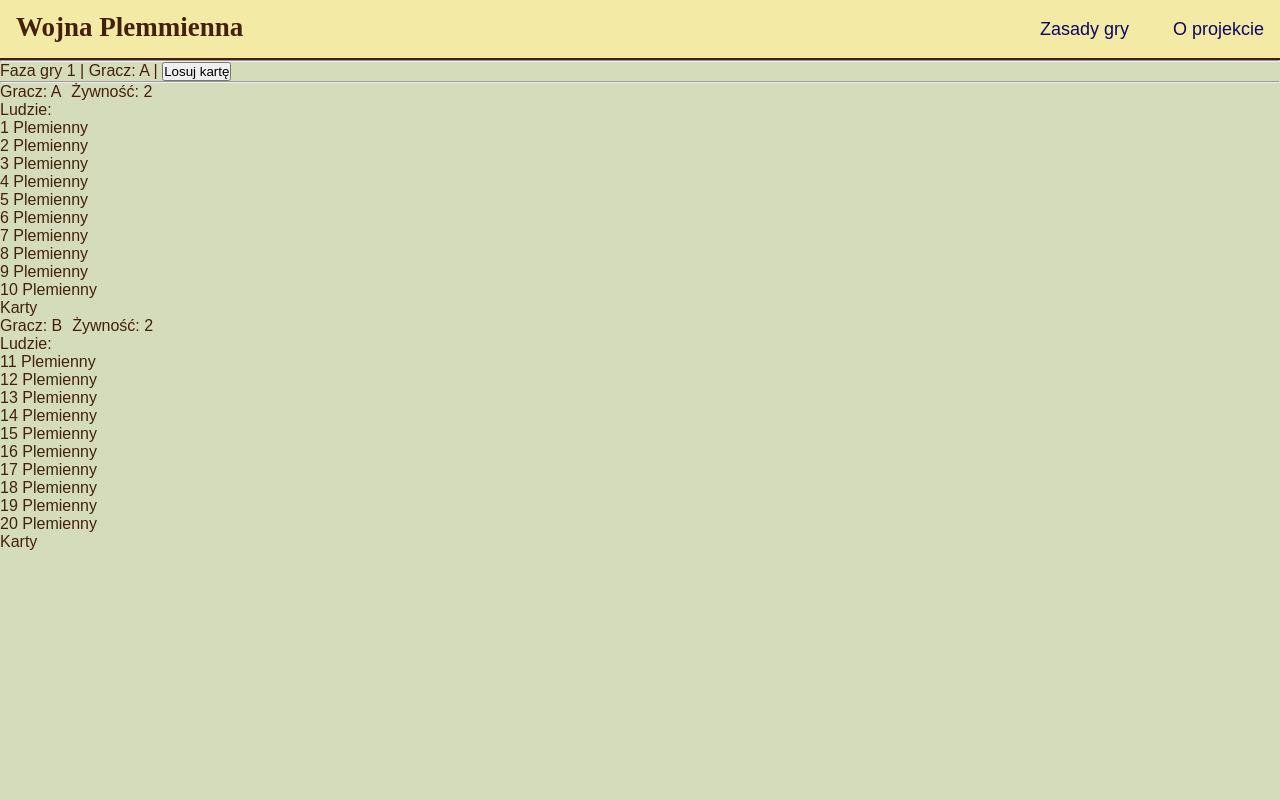
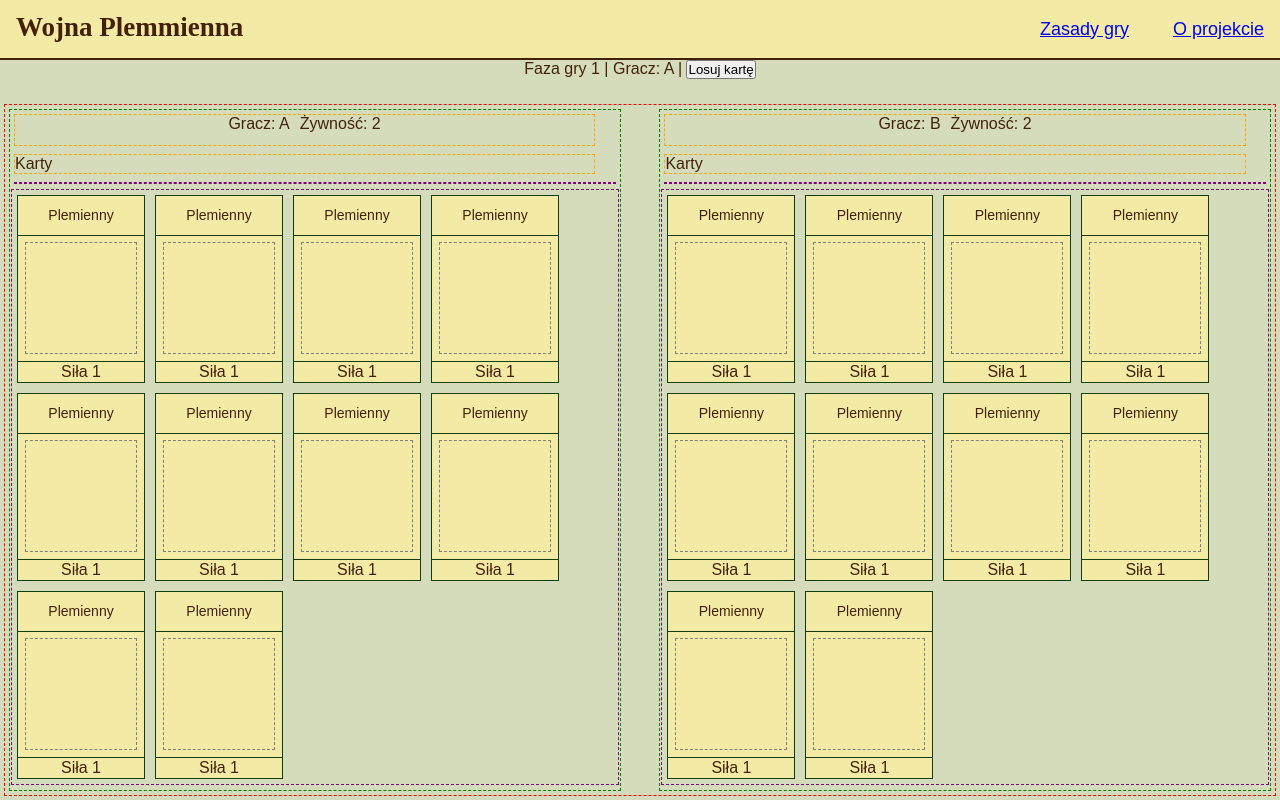
Before and after one commit to sebek78/js-game-tribal-warfare, a React app: page /game in a window 1280 px wide. Built offline with nearby package versions, Linux system fonts and the light colour scheme; a web font is replaced by a local one; what redux-immutable-state-invariant would draw is missing.

Commit message:
Add Card component

```diff
--- /dev/null
+++ b/src/components/game/Card.js
@@ -0,0 +1,39 @@
+import React, { useEffect } from "react";
+import PropTypes from "prop-types";
+
+const Card = ({ data }) => {
+  useEffect(() => {
+    //console.log(data);
+  }, []);
+
+  const renderCardType = cardType => {
+    switch (cardType) {
+      case "food":
+        return `żywność +`;
+      case "person":
+        return `Siła `;
+      default:
+        return "Nieznany typ karty";
+    }
+  };
+
+  return (
+    <div className="card">
+      <div className="card__name">
+        <div>{data.name}</div>
+      </div>
+      <div className="card__image">
+        <div className="TEST-image"></div>
+      </div>
+      <div className="card__value">{`${renderCardType(data.type)}${
+        data.value
+      }`}</div>
+    </div>
+  );
+};
+
+Card.propTypes = {
+  data: PropTypes.object.isRequired
+};
+
+export default Card;
--- a/src/components/game/Game.js
+++ b/src/components/game/Game.js
@@ -4,6 +4,7 @@ import * as gameActions from "../../redux/actions/gameActions";
 import * as deckActions from "../../redux/actions/deckActions";
 import PropTypes from "prop-types";
 import Header from "./../common/Header";
+import Card from "./Card";
 
 class Game extends React.Component {
   state = {
@@ -56,24 +57,13 @@ class Game extends React.Component {
     }
   };
 
-  renderCardType = (cardType, cardValue) => {
-    switch (cardType) {
-      case "food":
-        return `(żywność: +${cardValue})`;
-      case "person":
-        return `(siła: ${cardValue})`;
-      default:
-        return "Nieznany typ karty";
-    }
-  };
-
   render() {
     console.log("render");
     //console.log(this.state.deck);
     return (
-      <div>
+      <div className="game">
         <Header />
-        <hr />
+        <div className="game__message-box">
           <span>Faza gry {this.state.game.phase}</span>
           {" | "}
           <span>
@@ -90,40 +80,30 @@ class Game extends React.Component {
           >
             {this.renderSwitch(this.state.game.phase)}
           </button>
-        <hr />
+        </div>
+        <div className="game__table">
           {this.state.players.map((player, j) => {
             return (
-            <div key={j} className="playerView">
-              <p>
+              <div key={j} className="game__playerView">
+                <div className="game__playerInfo">
                   Gracz: {this.state.players[j].name}
                   <span style={{ marginLeft: 10 }}>
                     Żywność: {this.state.players[j].food}
                   </span>
-              </p>
-              <p>Ludzie:</p>
-              <ul>
-                {this.state.people.map((person, i) => {
-                  if (person.owner === j) {
-                    return (
-                      <li key={i}>
-                        {i + 1} {person.name}
-                      </li>
-                    );
-                  }
-                })}
-              </ul>
-              <p>Karty</p>
-              <ul>
+                </div>
+                <p className="playerView__label">Karty</p>
+                <div className="playerView__hand">
                   {this.state.deck.map((card, k) => {
+                    let key2 = k + 1000;
                     if (card.owner === j) {
                       return (
-                      <li key={k}>
-                        {`${card.name.toString()} `}
-                        {this.renderCardType(card.type, card.value)}
+                        <div className="TEST-temp" key={k}>
+                          <Card data={card} />
                           {this.state.game.phase === 2 &&
                           this.state.game.currentPlayer === j &&
                           card.type === "food" ? (
                             <button
+                              key={key2}
                               onClick={() =>
                                 this.props.gainFood(card.id, card.value, j)
                               }
@@ -133,14 +113,22 @@ class Game extends React.Component {
                           ) : (
                             ""
                           )}
-                      </li>
+                        </div>
                       );
                     }
                   })}
-              </ul>
+                </div>
+                <div className="playerView__cards">
+                  {this.state.people.map((person, i) => {
+                    if (person.owner === j) {
+                      return <Card key={i} data={person} />;
+                    }
+                  })}
+                </div>
               </div>
             );
           })}
+        </div>
       </div>
     );
   }
--- a/src/index.scss
+++ b/src/index.scss
@@ -1,6 +1,9 @@
 @import "./scss/variables";
-@import "./components/home/homePage";
-@import "./components/common/header";
+@import "./scss/mixins";
+@import "./scss/homePage";
+@import "./scss/header";
+@import "./scss/game";
+@import "./scss/card";
 
 * {
   margin: 0;
--- a/src/redux/reducers/initialState.js
+++ b/src/redux/reducers/initialState.js
@@ -17,9 +17,10 @@ initialState.deck = shuffledDeck;
 
 export const person = {
   name: "Plemienny",
+  type: "person",
   owner: null,
   prisoner: false,
-  strength: 1,
+  value: 1,
   meleeWeapon: null,
   rangedWeapon: null
 };
--- /dev/null
+++ b/src/scss/_card.scss
@@ -0,0 +1,32 @@
+.card {
+  border: $border-thin-primary;
+  width: 128px;
+  height: 188px;
+  margin: 5px;
+  text-align: center;
+  display: flex;
+  flex-direction: column;
+  background-color: $bcg-card-color;
+  .card__name {
+    @include flex-center;
+    height: 40px;
+    line-height: 16px;
+    text-align: center;
+    font-size: 14px;
+    border-bottom: $border-thin-primary;
+  }
+  .card__image {
+    height: 126px;
+    @include flex-center;
+    .TEST-image {
+      width: 110px;
+      height: 110px;
+      outline: 1px dashed gray;
+      margin: 2px auto;
+    }
+  }
+  .card__value {
+    border-top: $border-thin-primary;
+    line-height: 20px;
+  }
+}
--- /dev/null
+++ b/src/scss/_game.scss
@@ -0,0 +1,57 @@
+.TEST-temp {
+  outline: 1px dashed red;
+  margin: 5px;
+  width: 110px;
+  display: inline-block;
+}
+
+.game {
+  display: flex;
+  flex-direction: column;
+  height: 100vh;
+
+  .game__message-box {
+    text-align: center;
+    height: 40px;
+  }
+  .game__table {
+    flex-grow: 1;
+    display: flex;
+    justify-content: space-between;
+    outline: 1px dashed red;
+    margin: 5px;
+  }
+  .game__playerView {
+    outline: 1px dashed green;
+    margin: 5px;
+    //flex-grow: 1;
+    width: 48%;
+    display: flex;
+    flex-direction: column;
+  }
+  .game__playerInfo {
+    width: 95%;
+    height: 30px;
+    outline: 1px dashed orange;
+    text-align: center;
+    margin: 5px;
+  }
+  .playerView__cards {
+    //flex-grow: 1;
+    outline: 1px dashed purple;
+    margin: 2px;
+    display: flex;
+    flex-wrap: wrap;
+    justify-content: flex-start;
+    //align-items: flex-start;
+  }
+  .playerView__label {
+    width: 95%;
+    outline: 1px dashed orange;
+    margin: 5px;
+  }
+  .playerView__hand {
+    margin: 5px;
+    outline: 1px dashed purple;
+  }
+}
--- a/src/components/common/_header.scss
+++ b/src/scss/_header.scss
@@ -1,5 +1,3 @@
-@import "./../../scss/variables";
-
 .header {
   display: flex;
   height: 80px;
--- /dev/null
+++ b/src/scss/_mixins.scss
@@ -0,0 +1,18 @@
+.text__link {
+  &:visited {
+    color: $secondary-color;
+    font-size: $higher-font;
+    text-decoration: none;
+  }
+  &:hover,
+  &:active {
+    color: $primary-color;
+    text-decoration: underline;
+  }
+}
+
+@mixin flex-center() {
+  display: flex;
+  justify-content: center;
+  align-items: center;
+}
--- a/src/scss/_variables.scss
+++ b/src/scss/_variables.scss
@@ -12,14 +12,4 @@ $big-font: 24px;
 $higher-font: 18px;
 $medium-font: 16px;
 
-.text__link,
-.text__link:visited {
-  color: $secondary-color;
-  font-size: $higher-font;
-  text-decoration: none;
-}
-.text__link:hover,
-.text__link:active {
-  color: $primary-color;
-  text-decoration: underline;
-}
+$border-thin-primary: 1px solid $primary-color;
```
Also changed, not shown: src/scss/_homePage.scss (renamed from src/components/home/_homePage.scss). Lines whose indentation alone changed are shown as unchanged.
